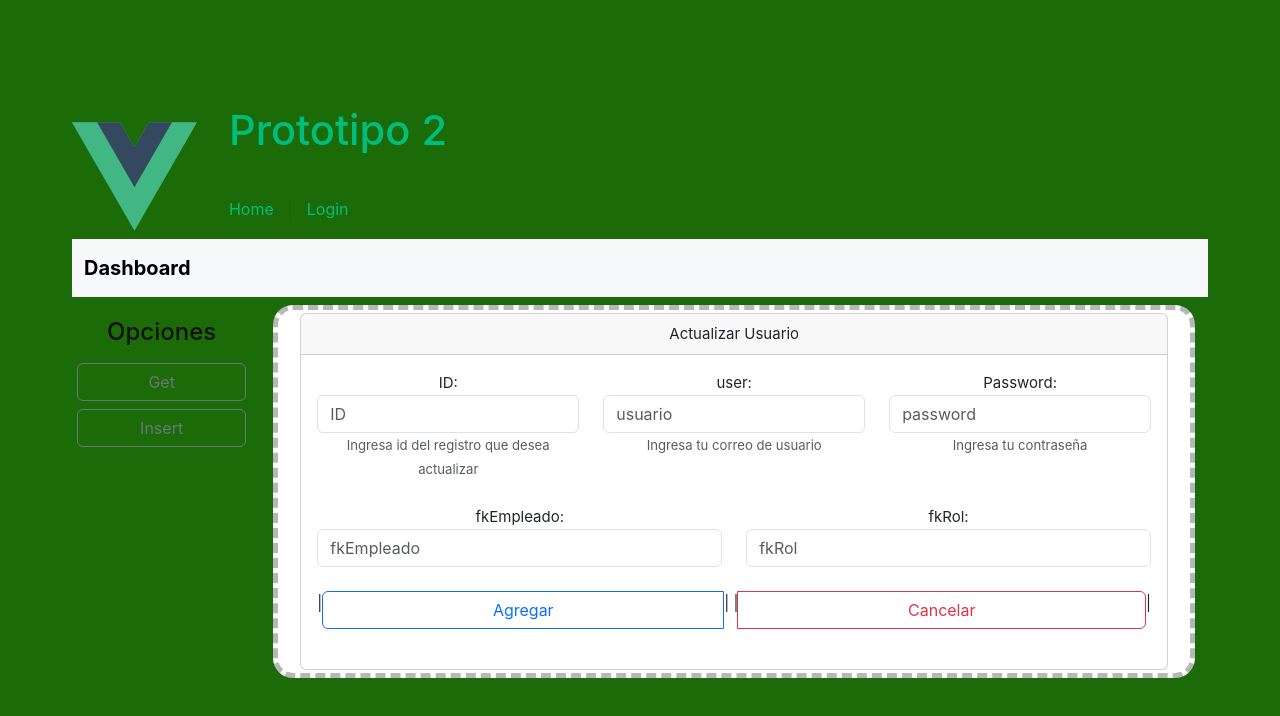
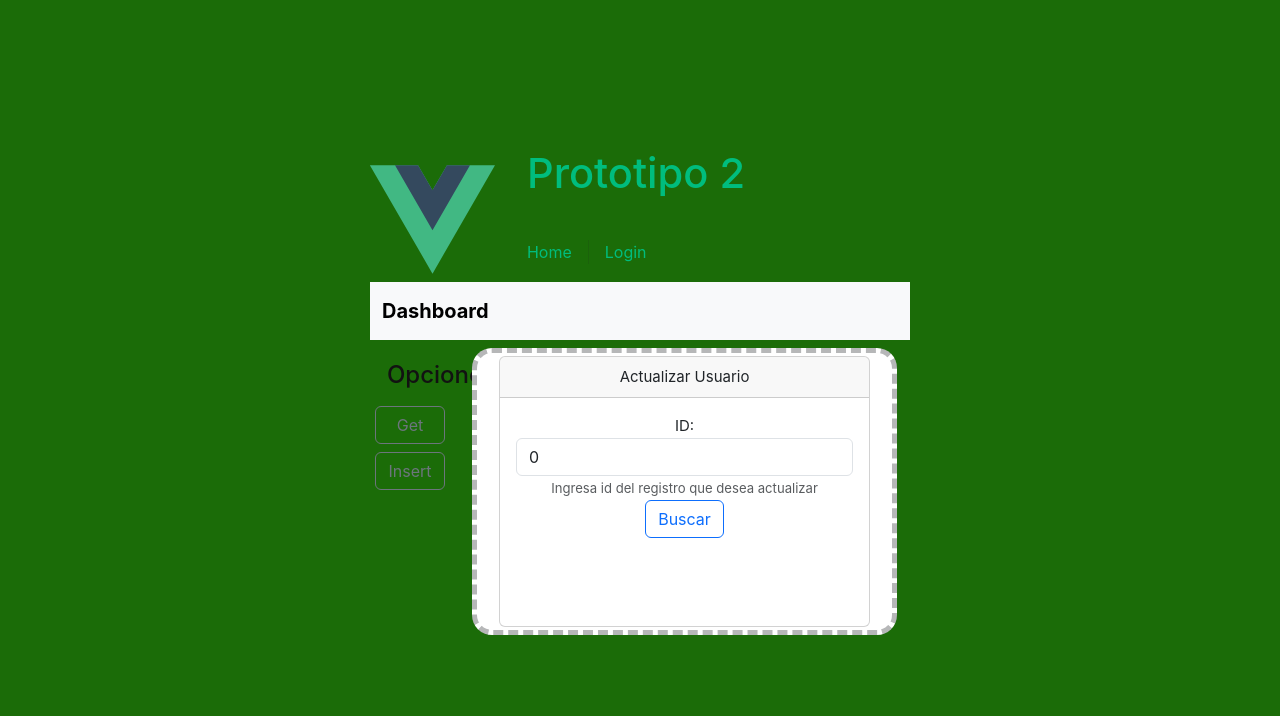
Before and after one commit to davidakeprott/PrototipoCercano, a Vue app: page /putUsuario in a window 1280 px wide. Shown: the top 716 px of the page. Built offline with nearby package versions, Linux system fonts and the light colour scheme.

Commit message:
El apartado editar ahora puede cargar los datos cuando le pasas la id

```diff
--- a/src/components/Componentes_usuario/ActualizarUsuario.vue
+++ b/src/components/Componentes_usuario/ActualizarUsuario.vue
@@ -8,51 +8,59 @@
                         <div class="col">
                             <div class="form-group">
                                 <label for="user">ID:</label>
-                                <input type="text" class="form-control" name="user" aria-describedby="helpId" id="pkUsuario"
-                                    placeholder="ID" v-model="Usuarios.pkUsuario" />
-                                <small id="helpId" class="form-text" text-muted>Ingresa id del registro que desea actualizar</small>
+                                <input type="number" class="form-control" name="user" aria-describedby="helpId" id="pkUsuario"
+                                    placeholder="ID" v-model="pkUsuario" />
+                                <small id="helpId" class="form-text" text-muted>Ingresa id del registro que desea
+                                    actualizar</small>
+                                    <br>
+                                <button id="botonbusca" type="button" class="btn btn-outline-primary" v-on:click="Buscar(pkUsuario)" >Buscar</button>
+
                             </div>
                         </div>
+                        <div id="user-password" style="display: none;">
                             <div class="col">
 
                                 <div class="form-group">
                                     <label for="user">user:</label>
                                     <input type="text" class="form-control" name="user" aria-describedby="helpId" id="user"
-                                    placeholder="usuario" v-model="Usuarios.user" />
+                                        placeholder="usuario" value="" />
                                     <small id="helpId" class="form-text" text-muted>Ingresa tu correo de usuario</small>
+
+
                                 </div>
                             </div>
                             <div class="col">
                                 <div class="form-group">
                                     <label for="password">Password:</label>
                                     <input type="text" class="form-control" name="password" id="password"
-                                    aria-describedby="helpId" placeholder="password" v-model="Usuarios.password" />
+                                        aria-describedby="helpId" placeholder="password" value="" />
                                     <small id="helpId" class="form-text" text-muted>Ingresa tu contraseña</small>
+                                </div>
                             </div>
                         </div>
 
                     </div>
                     <br>
-                    <div class="row">
+                    <div id="fk-empleado-rol" class="row" style="display: none;">
                         <div class="col">
 
                             <div class="form-group">
                                 <label for="fkEmpleado">fkEmpleado:</label>
                                 <input type="number" class="form-control" name="fkEmpleado" id="fkEmpleado"
-                                    aria-describedby="helpId" placeholder="fkEmpleado" v-model="Usuarios.fkEmpleado"/>
+                                    aria-describedby="helpId" placeholder="fkEmpleado" value="" />
                             </div>
                         </div>
                         <div class="col">
 
                             <div class="form-group">
                                 <label for="fkRol">fkRol:</label>
-                                <input type="number" class="form-control" name="fkRol" id="precio" aria-describedby="helpId"
-                                    placeholder="fkRol" v-model="Usuarios.fkRol" />
+                                <input type="number" class="form-control" name="fkRol" id="fkRol" aria-describedby="helpId"
+                                    placeholder="fkRol" value="" />
                             </div>
                         </div>
                     </div>
                     <br>
-                    <div class="row">
+                    <div id="botones" class="row" style="display: none;">
                         <div class="btn-group" role="group">
                             |<button type="submit" class="btn btn-outline-primary">Agregar</button>|
                             |<router-link :to="{ name: 'get' }" class="btn btn-outline-danger">Cancelar</router-link>|
@@ -81,8 +89,9 @@ export default {
 
     data() {
         return {
-            Usuarios: {},
-            smg:"",
+            Usuarios: [],
+            smg: "",
+            pkUsuario:0
 
         };
     },
@@ -91,19 +100,48 @@ export default {
             const tiempoTranscurrido = Date.now();
             const hoy = new Date(tiempoTranscurrido);
             var cuerpo = {
-                pkUsuario:this.Usuarios.pkUsuario,
-                user: this.Usuarios.user,
-                password: this.Usuarios.password,
+                pkUsuario: this.pkUsuario,
+                user: document.getElementById('user').value,
+                password: document.getElementById('password').value,
                 fechaRegistro: hoy.toISOString(),
-                fkEmpleado: this.Usuarios.fkEmpleado,
-                fkRol: this.Usuarios.fkRol
+                fkEmpleado: document.getElementById('fkEmpleado').value,
+                fkRol: document.getElementById('fkRol').value,
+
+
             };
-            axios.put('https://localhost:7051/Usuario?id='+this.Usuarios.pkUsuario,cuerpo).then((resutl)=>{
+            axios.put('https://localhost:7051/Usuario?id=' + this.pkUsuario, cuerpo).then((resutl) => {
                 console.log(resutl.data);
                 document.getElementById("alert").style.display = "block";
                 this.smg = "Registro actualizado exitosamente :D/";
             })
         },
+        Buscar(id){
+            if(id>0){
+                axios.get('https://localhost:7051/Usuario?id='+id).then((response)=>{
+
+                this.Usuarios=response.data.result
+                if(this.Usuarios==null){
+                    console.log('no hay nada');
+                }else{
+                    document.getElementById('botonbusca').style.display="none";
+                    document.getElementById('user-password','fk-empleado-rol').style.display="block";
+                    document.getElementById('fk-empleado-rol').style.display="block";
+                    document.getElementById('botones').style.display="block";
+
+                    document.getElementById('user').value=this.Usuarios[0].user;
+                    document.getElementById('password').value=this.Usuarios[0].password;
+                    document.getElementById('fkEmpleado').value=this.Usuarios[0].fkEmpleado;
+                    document.getElementById('fkRol').value=this.Usuarios[0].fkRol;
+                    console.log(this.Usuarios)
+
+                }
+            })
+            }else{
+                window.alert("No hay valor de id");
+            }
+
+
+        }
 
     },
 
```
Lines whose indentation alone changed are shown as unchanged.
